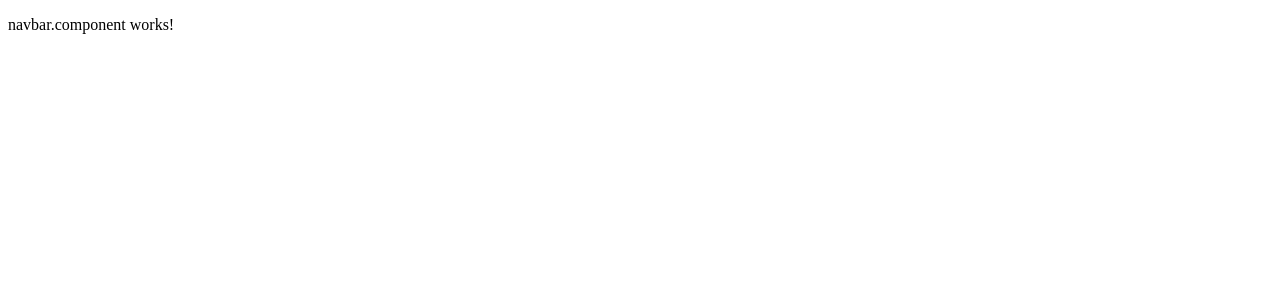
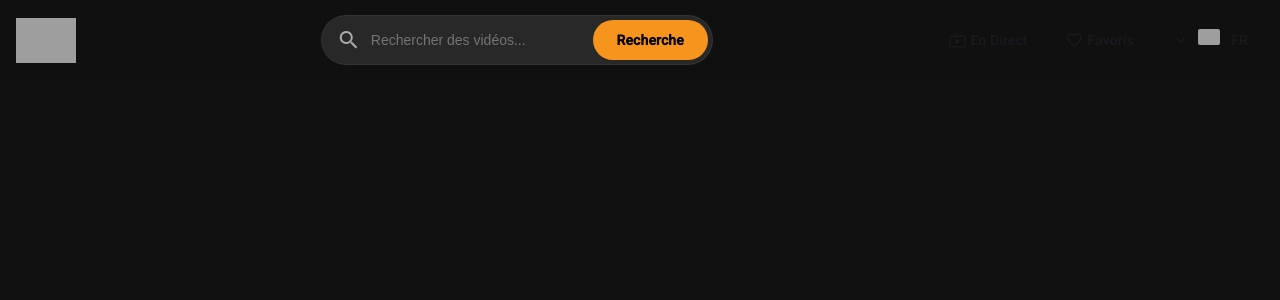
Before and after one commit to JcKapalata/nnp-model-view, an Angular app: page / in a window 1280 px wide. Shown: the top 300 px of the page. Built offline with nearby package versions, Linux system fonts and the light colour scheme; grey boxes are pictures that could not be loaded.

Commit message:
ajout du composant navbar sans style

```diff
--- a/package.json
+++ b/package.json
@@ -23,10 +23,12 @@
   "private": true,
   "packageManager": "npm@10.9.4",
   "dependencies": {
+    "@angular/cdk": "^21.2.3",
     "@angular/common": "^21.0.0",
     "@angular/compiler": "^21.0.0",
     "@angular/core": "^21.0.0",
     "@angular/forms": "^21.0.0",
+    "@angular/material": "^21.2.3",
     "@angular/platform-browser": "^21.0.0",
     "@angular/router": "^21.0.0",
     "rxjs": "~7.8.0",
--- a/src/app/navbar.component/navbar.component.html
+++ b/src/app/navbar.component/navbar.component.html
@@ -1 +1,54 @@
-<p>navbar.component works!</p>
+<mat-toolbar class="nnp-navbar">
+  <div class="navbar-wrapper">
+
+    <div class="nav-left">
+      <a href="/" class="logo-link">
+        <img src="assets/logo.png" alt="NNP Stream" class="logo-img">
+      </a>
+    </div>
+
+    <div class="nav-center">
+      <div class="search-box">
+        <mat-icon>search</mat-icon>
+        <input type="text" placeholder="Rechercher des vidéos...">
+        <button mat-flat-button color="primary" class="btn-search">
+          Recherche
+        </button>
+      </div>
+    </div>
+
+    <div class="nav-right desktop-only">
+      <button mat-button class="nav-item">
+        <mat-icon>live_tv</mat-icon>
+        En Direct
+      </button>
+
+      <button mat-button class="nav-item">
+        <mat-icon>favorite_border</mat-icon>
+        Favoris
+      </button>
+
+      <button mat-button [matMenuTriggerFor]="langMenu" class="lang-picker">
+        <img src="assets/flags/fr.png" alt="FR" class="flag-icon">
+        FR
+        <mat-icon>expand_more</mat-icon>
+      </button>
+
+      <mat-menu #langMenu="matMenu" class="dark-menu">
+        <button mat-menu-item>English</button>
+        <button mat-menu-item>Français</button>
+      </mat-menu>
+    </div>
+
+    <button mat-icon-button class="mobile-only" (click)="toggleMenu()">
+      <mat-icon>{{ isMenuOpen() ? 'close' : 'menu' }}</mat-icon>
+    </button>
+  </div>
+</mat-toolbar>
+
+@if (isMenuOpen()) {
+  <div class="mobile-menu mat-elevation-z4">
+    <button mat-menu-item><mat-icon>live_tv</mat-icon> En Direct</button>
+    <button mat-menu-item><mat-icon>favorite_border</mat-icon> Favoris</button>
+  </div>
+}
--- a/src/app/navbar.component/navbar.component.scss
+++ b/src/app/navbar.component/navbar.component.scss
@@ -0,0 +1,88 @@
+.nnp-navbar {
+  background: var(--nnp-bg-header) !important;
+  backdrop-filter: blur(10px);
+  height: 80px;
+  position: fixed;
+  top: 0;
+  z-index: 1000;
+  color: white;
+
+  .navbar-wrapper {
+    width: 100%;
+    max-width: 1400px;
+    margin: 0 auto;
+    display: flex;
+    align-items: center;
+    justify-content: space-between;
+    gap: 1rem;
+  }
+}
+
+.logo-img {
+  height: 45px;
+  vertical-align: middle;
+}
+
+// Barre de recherche stylisée
+.search-box {
+  display: flex;
+  align-items: center;
+  background: rgba(255, 255, 255, 0.1);
+  border-radius: 30px;
+  padding: 4px 4px 4px 15px;
+  width: 100%;
+  min-width: 350px;
+  border: 1px solid rgba(255, 255, 255, 0.05);
+
+  mat-icon {
+    color: var(--nnp-text-muted);
+    margin-right: 8px;
+  }
+
+  input {
+    background: transparent;
+    border: none;
+    color: white;
+    flex: 1;
+    outline: none;
+    font-size: 14px;
+  }
+
+  .btn-search {
+    background-color: var(--nnp-accent) !important;
+    color: black !important;
+    border-radius: 30px;
+    font-weight: 600;
+  }
+}
+
+.nav-item {
+  margin-right: 10px;
+  mat-icon { margin-right: 4px; }
+}
+
+.flag-icon {
+  width: 22px;
+  border-radius: 2px;
+  margin-right: 8px;
+}
+
+// Responsive
+.mobile-only { display: none; }
+
+@media (max-width: 992px) {
+  .desktop-only, .nav-center { display: none; }
+  .mobile-only { display: block; }
+}
+
+.mobile-menu {
+  position: fixed;
+  top: 80px;
+  left: 0;
+  right: 0;
+  background: var(--nnp-bg-secondary);
+  display: flex;
+  flex-direction: column;
+  padding: 1rem;
+  z-index: 999;
+}
--- a/src/app/navbar.component/navbar.component.ts
+++ b/src/app/navbar.component/navbar.component.ts
@@ -1,11 +1,24 @@
-import { Component } from '@angular/core';
+import { Component, signal } from '@angular/core';
+import { MatToolbarModule } from '@angular/material/toolbar';
+import { MatButtonModule } from '@angular/material/button';
+import { MatIconModule } from '@angular/material/icon';
+import { MatMenuModule } from '@angular/material/menu';
 
 @Component({
   selector: 'navbar-component',
-  imports: [],
+  imports: [
+    MatToolbarModule,
+    MatButtonModule,
+    MatIconModule,
+    MatMenuModule
+  ],
   templateUrl: './navbar.component.html',
-  styleUrl: './navbar.component.scss',
+  styleUrl: './navbar.component.scss'
 })
 export class NavbarComponent {
+  isMenuOpen = signal(false);
 
+  toggleMenu() {
+    this.isMenuOpen.update(v => !v);
+  }
 }
--- a/src/index.html
+++ b/src/index.html
@@ -6,6 +6,10 @@
   <base href="/">
   <meta name="viewport" content="width=device-width, initial-scale=1">
   <link rel="icon" type="image/x-icon" href="favicon.ico">
+  <link rel="preconnect" href="https://fonts.googleapis.com">
+  <link rel="preconnect" href="https://fonts.gstatic.com" crossorigin>
+  <link href="https://fonts.googleapis.com/css2?family=Roboto:wght@300;400;500&display=swap" rel="stylesheet">
+  <link href="https://fonts.googleapis.com/icon?family=Material+Icons" rel="stylesheet">
 </head>
 <body>
   <app-root></app-root>
--- a/src/styles.scss
+++ b/src/styles.scss
@@ -1 +1,85 @@
+
+// Include theming for Angular Material with `mat.theme()`.
+// This Sass mixin will define CSS variables that are used for styling Angular Material
+// components according to the Material 3 design spec.
+// Learn more about theming and how to use it for your application's
+// custom components at https://material.angular.dev/guide/theming
+@use '@angular/material' as mat;
+
+html {
+  height: 100%;
+  @include mat.theme((
+    color: (
+      primary: mat.$azure-palette,
+      tertiary: mat.$blue-palette,
+    ),
+    typography: Roboto,
+    density: 0,
+  ));
+}
+
+body {
+  // Default the application to a light color theme. This can be changed to
+  // `dark` to enable the dark color theme, or to `light dark` to defer to the
+  // user's system settings.
+  color-scheme: light;
+
+  // Set a default background, font and text colors for the application using
+  // Angular Material's system-level CSS variables. Learn more about these
+  // variables at https://material.angular.dev/guide/system-variables
+  background-color: var(--mat-sys-surface);
+  color: var(--mat-sys-on-surface);
+  font: var(--mat-sys-body-medium);
+
+  // Reset the user agent margin.
+  margin: 0;
+  height: 100%;
+}
 /* You can add global styles to this file, and also import other style files */
+/* Variables de couleurs basées sur le design NNP */
+:root {
+  /* Couleurs de fond */
+  --nnp-bg-primary: #111111;     /* Noir profond du fond */
+  --nnp-bg-secondary: #1a1a1a;   /* Gris très foncé pour les cartes/sections */
+  --nnp-bg-header: rgba(17, 17, 17, 0.85); /* Fond de la navbar avec transparence */
+
+  /* Couleurs d'accentuation */
+  --nnp-accent: #f6941d;         /* Orange signature (bouton Recherche) */
+  --nnp-accent-hover: #ffaa33;   /* Orange plus clair au survol */
+
+  /* Couleurs de texte */
+  --nnp-text-main: #ffffff;      /* Texte blanc pur */
+  --nnp-text-muted: #aaaaaa;    /* Texte gris pour les descriptions/catégories */
+
+  /* Système de dégradé (vu dans votre inspecteur d'élément) */
+  --tw-gradient-from: #14161a;
+  --tw-gradient-to: rgba(20, 22, 26, 0);
+}
+
+/* Styles de base pour l'application */
+html, body {
+  height: 100%;
+  margin: 0;
+  font-family: 'Inter', -apple-system, BlinkMacSystemFont, "Segoe UI", Roboto, sans-serif;
+  background-color: var(--nnp-bg-primary);
+  color: var(--nnp-text-main);
+  scroll-behavior: smooth;
+}
+
+/* Scrollbar personnalisée (pour rester dans le thème sombre) */
+::-webkit-scrollbar {
+  width: 8px;
+}
+
+::-webkit-scrollbar-track {
+  background: var(--nnp-bg-primary);
+}
+
+::-webkit-scrollbar-thumb {
+  background: #333;
+  border-radius: 10px;
+}
+
+::-webkit-scrollbar-thumb:hover {
+  background: var(--nnp-accent);
+}
```
